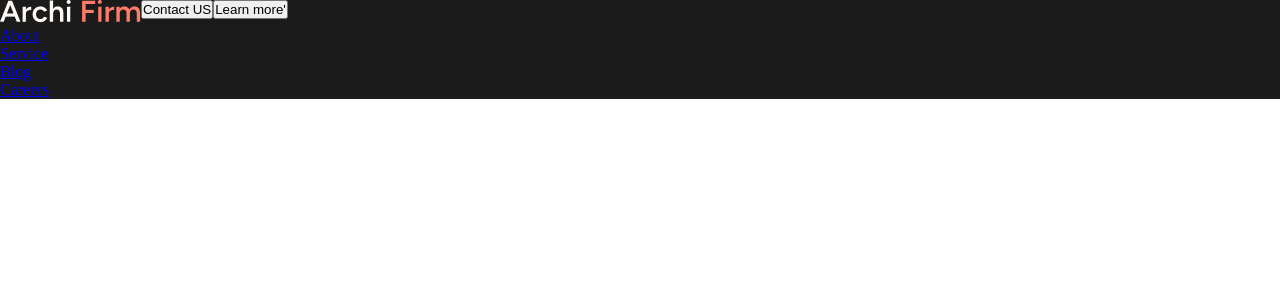
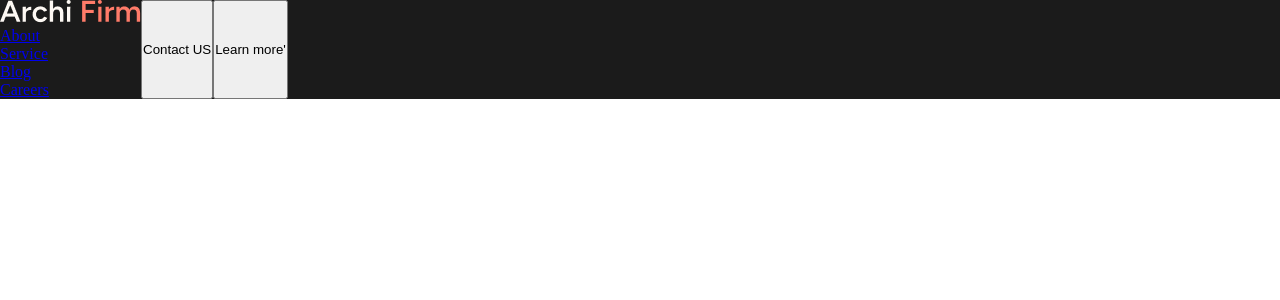
Before and after one commit to gabrieljcoutinho/Projeto-Archi-Firm, a React (Create React App) app: page / in a window 1280 px wide. Shown: the top 300 px of the page. Built offline with nearby package versions, Linux system fonts and the light colour scheme.

Commit message:
moviemtnaçã obtn

```diff
--- a/src/Css/Header.css
+++ b/src/Css/Header.css
@@ -2,3 +2,7 @@
     background-color: #1b1b1b;
     display: flex;
 }
+
+.movimentacaobtn {
+    display: flex;
+}
```
